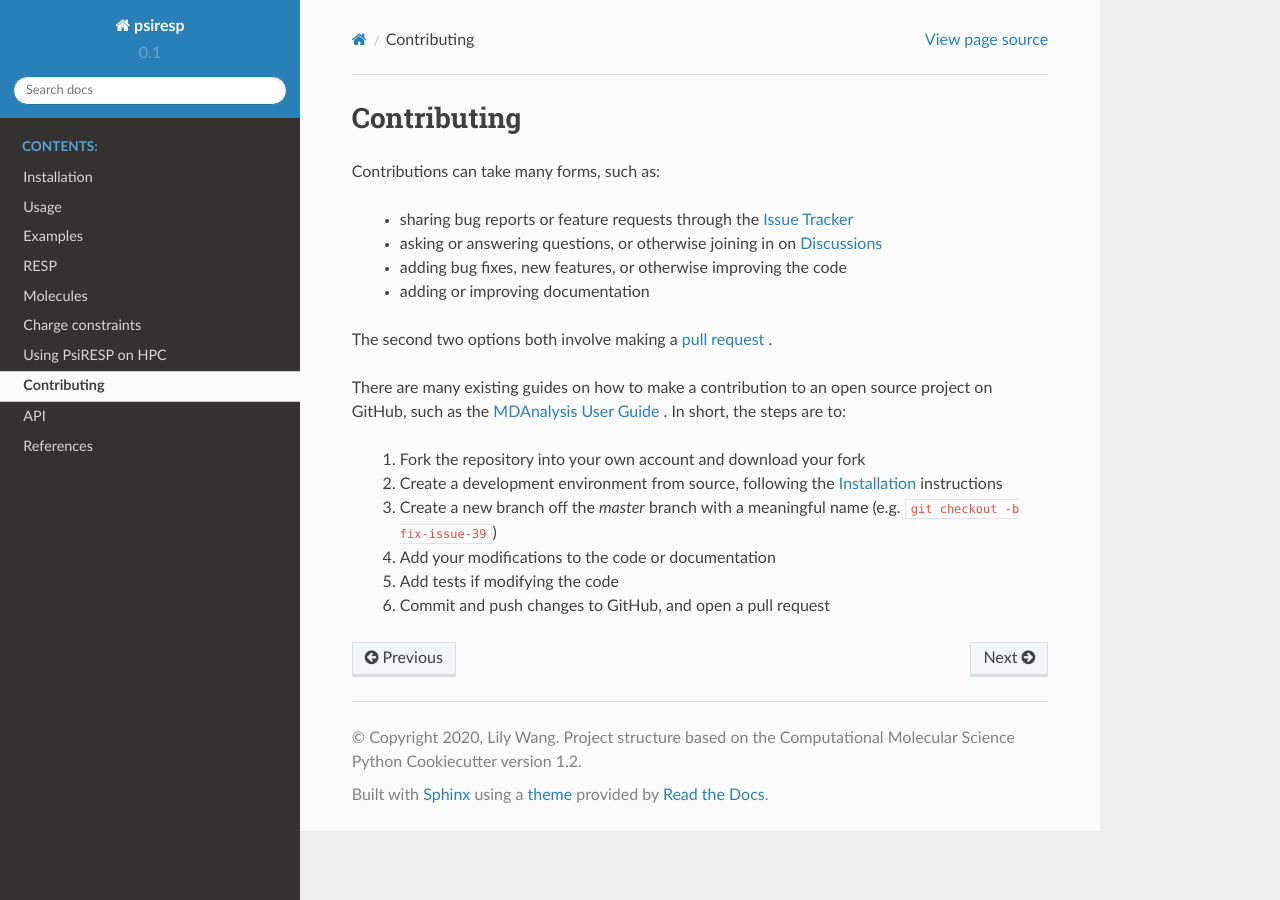
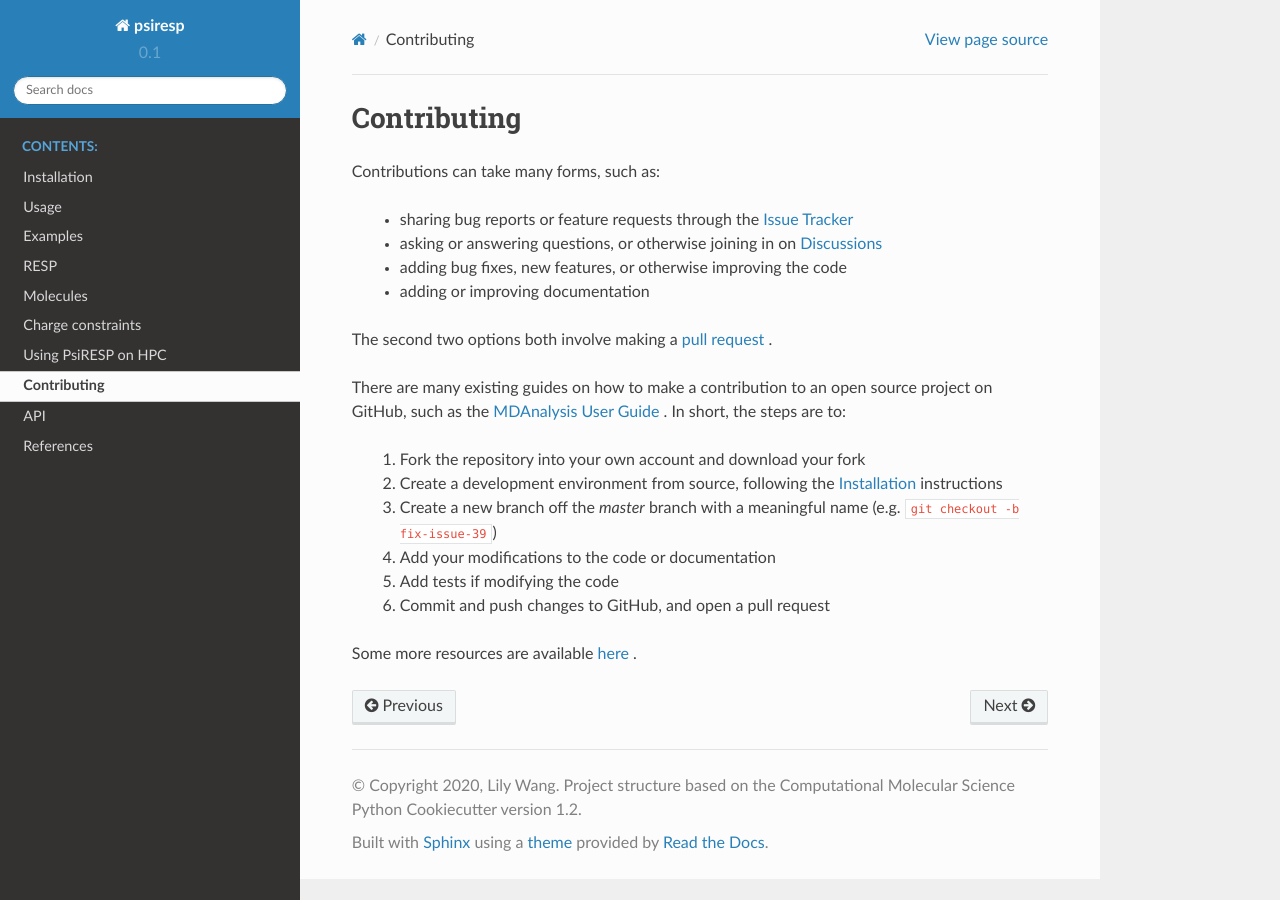
Before and after one commit to lilyminium/psiresp, a Sphinx documentation site: the page built from docs/source/contributing.rst, in a window 1280 px wide. Built offline with Sphinx 7.4.7 and the Read the Docs theme 2.0.0, drawn with Linux system fonts in a browser that asks for light colours; pages that are not in the unit, such as notebooks, are missing from menus.

Commit message:
fix templates

```diff
--- a/docs/source/contributing.rst
+++ b/docs/source/contributing.rst
@@ -22,7 +22,7 @@ In short, the steps are to:
     #. Commit and push changes to GitHub, and open a pull request
 
 
-
+Some more resources are available `here <https://github.com/lilyminium/psiresp/blob/master/.github/CONTRIBUTING.md>`_ .
 
 .. _`Issue Tracker`: https://github.com/lilyminium/psiresp/issues
 .. _`pull request`: https://github.com/lilyminium/psiresp/pulls
```
Also changed, not shown: .github/CONTRIBUTING.md, .github/ISSUE_TEMPLATE/bug_report.md, .github/ISSUE_TEMPLATE/feature_request.md, .github/PULL_REQUEST_TEMPLATE.md.
